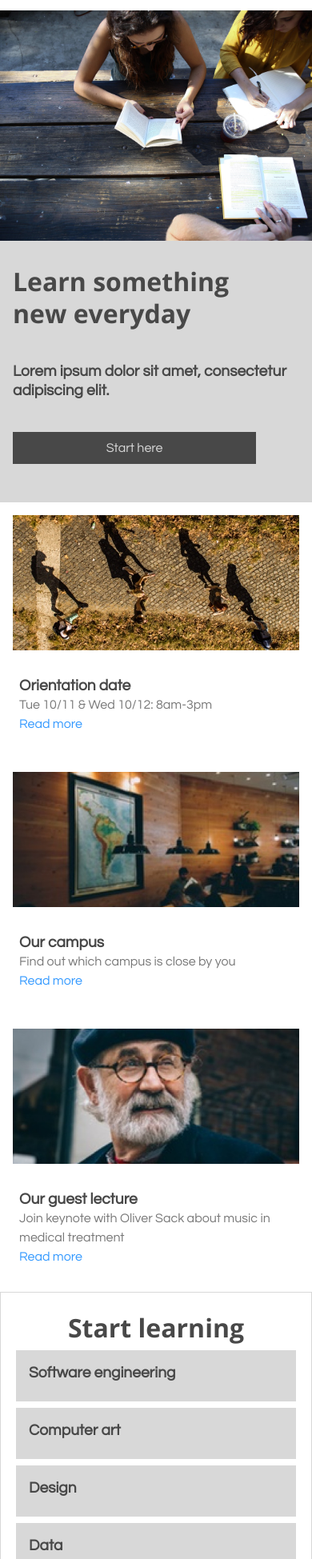
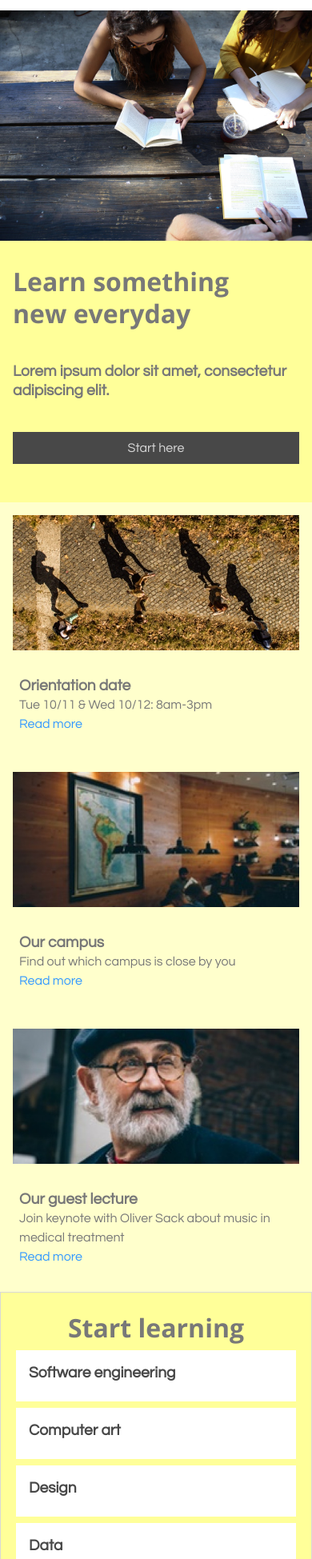
Before and after one commit to amxra/f1-3-c2p1-colmar-academy, a plain HTML site: page Capstone/index.html in a window 390 px wide. Shown: the part 51-2000 px from the top of the page at 80% size. Drawn offline with nearby package versions, Linux system fonts and the light colour scheme.

Commit message:
Codecademy generated from the project submission page.

```diff
--- a/Capstone/Resources/Css/style.css
+++ b/Capstone/Resources/Css/style.css
@@ -24,7 +24,7 @@ a:hover{
 
 h1, h2, h3, h4{
     font-weight: bold;
-    color: #484848;
+
 }
 
 h1{
@@ -82,7 +82,7 @@ h3{
 .banner{
     display: flex;
     padding: 2rem 1.5rem;
-    background-color: #d8d8d8;
+    background-color: #ffff99;
 }
 
 .banner-img{
@@ -128,9 +128,9 @@ h3{
 /*---Information---*/
 
 .info{
-    border: 1px solid #d8d8d8;
     display: flex;
     padding: 0 1.5rem 2rem 1.5rem;
+    background-color: #ffffcc;
 }
 .info-main{
     width: 60%;
@@ -215,7 +215,7 @@ h3{
    display: flex;
    flex-direction: column;
    align-items: center;
-   background-color: #d8d8d8;
+   background-color: #ffff99;
    padding-top: 2rem;
 }
 
@@ -250,6 +250,9 @@ h3{
 
 /*---Thesis---*/
 
+.thesis{
+    background-color: #ffffcc;
+}
 .thesis .info{
     border: none;
 }
@@ -348,15 +351,22 @@ h3{
         background-color: #c0c0c0;
     }
 
+    .banner-txt .btn{
+        width: 100%;
+    }
+
     .banner-txt h3{
         padding-top: 2rem;
         padding-bottom: 1.5rem;
     }
 
     /*---Information mobile ---*/
+
+
     .news{
     width: 100%;
     margin-top: 0px;
+    background-color: #ffffcc;
     }
 
 
@@ -377,7 +387,7 @@ h3{
 
  /*---Learning mobile---*/
  .learn{
-     background-color: #fff;
+     background-color: #ffff99;
      border: 1px solid #d8d8d8;
  }
 
@@ -388,10 +398,11 @@ h3{
  .course{
     padding-bottom: 1.5rem;
     margin: 0;
+    background-color:#ffff99;
  }
 
  .course h3{
-     background-color: #d8d8d8;
+     background-color: #fff;
      padding: 1rem 0 1.5rem 1rem;
      margin-bottom: 0.5rem;
  }
--- a/Capstone/index.html
+++ b/Capstone/index.html
@@ -8,6 +8,7 @@
     <link href="Resources/Css/reset.css" rel="stylesheet" type="text/css">
     <link href="Resources/Css/style.css" rel="stylesheet" type="text/css">
     <link href="https://fonts.googleapis.com/css?family=Crimson+Text:400,700|Open+Sans:400,700|Questrial" rel="stylesheet">
+    <link rel="shortcut icon" href="Resources/Media/Images/ic-logo.svg" type="image/svg">
 </head>
 <body>
 
```
